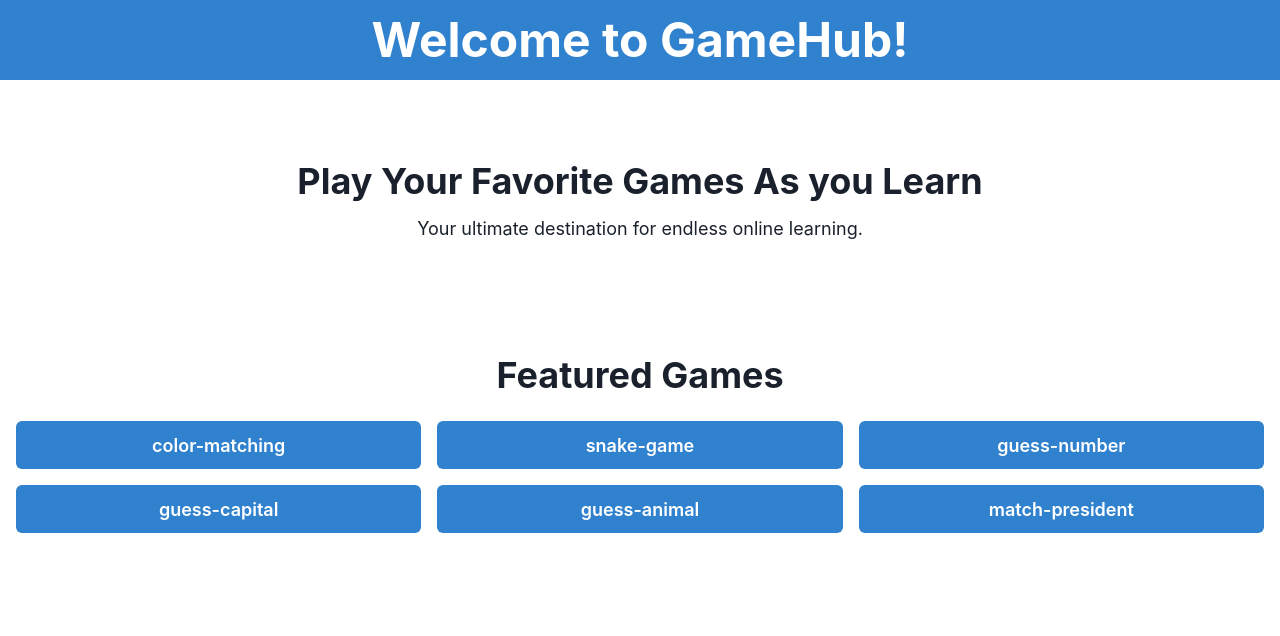
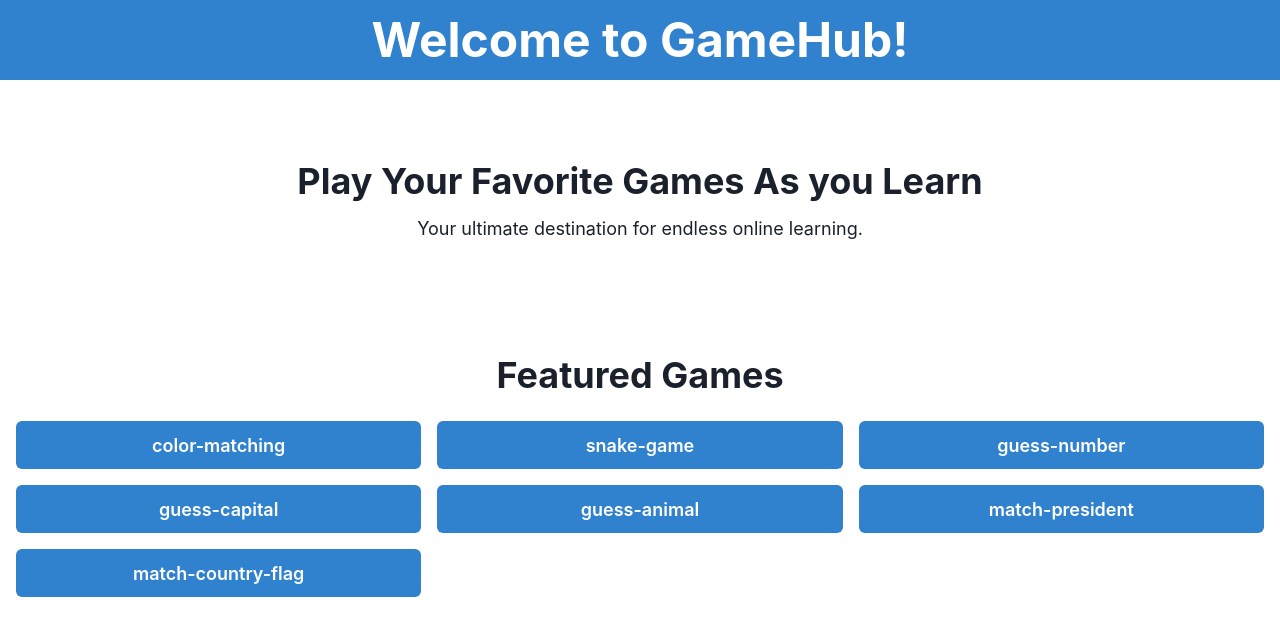
Before and after one commit to clinton-mwachia/react-games, a React (Vite) app: page / in a window 1280 px wide. Shown: the top 636 px of the page. Built offline with nearby package versions, Linux system fonts and the light colour scheme.

Commit message:
added match country flags to home page

```diff
--- a/src/views/home/Home.jsx
+++ b/src/views/home/Home.jsx
@@ -13,6 +13,7 @@ const Home = () => {
     { to: "/guess-capital-city", name: "guess-capital" },
     { to: "/guess-animal", name: "guess-animal" },
     { to: "/match-president", name: "match-president" },
+    { to: "/match-country-flags", name: "match-country-flag" },
   ];
   return (
     <Box textAlign="center" fontSize="xl">
```
